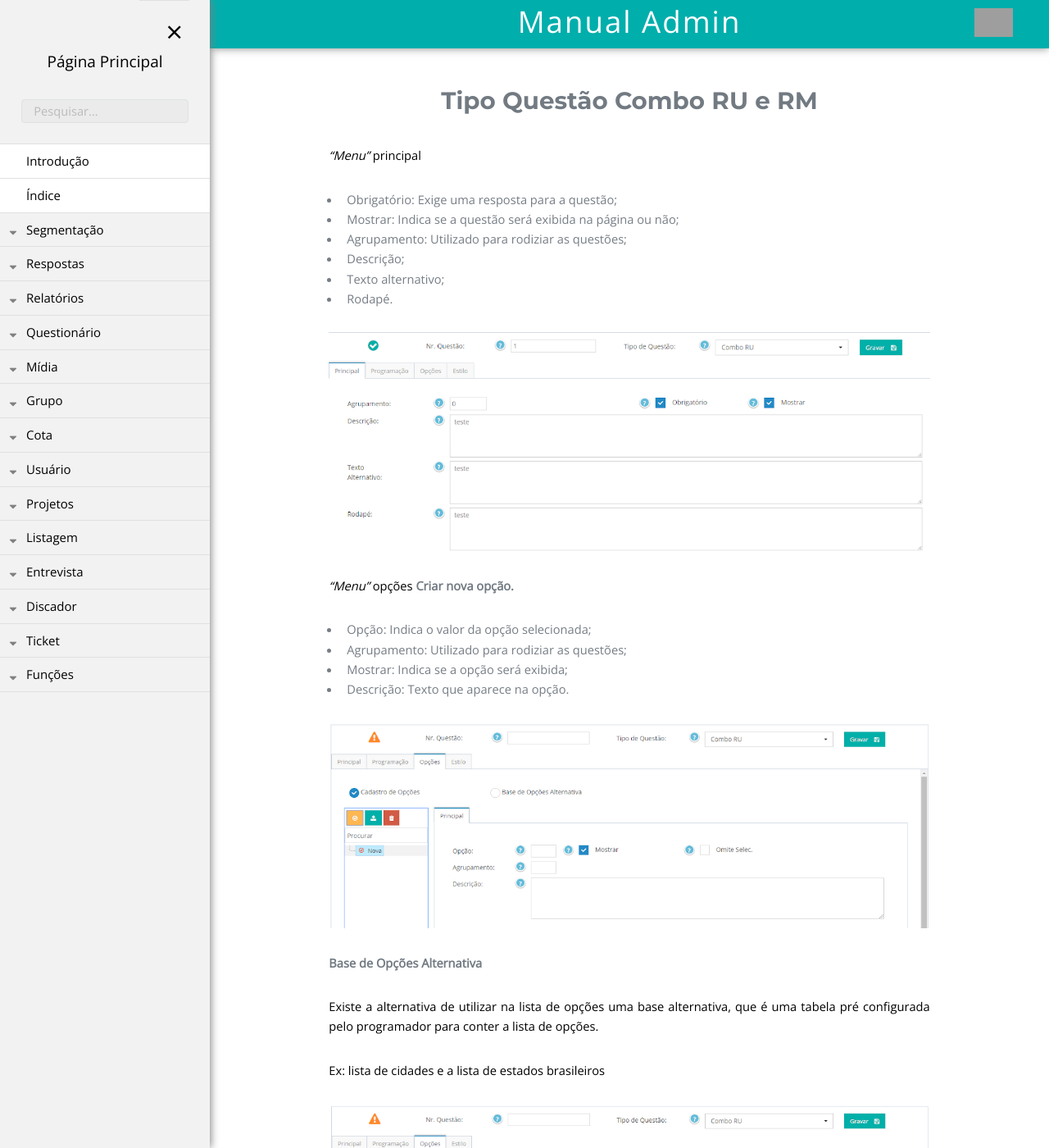
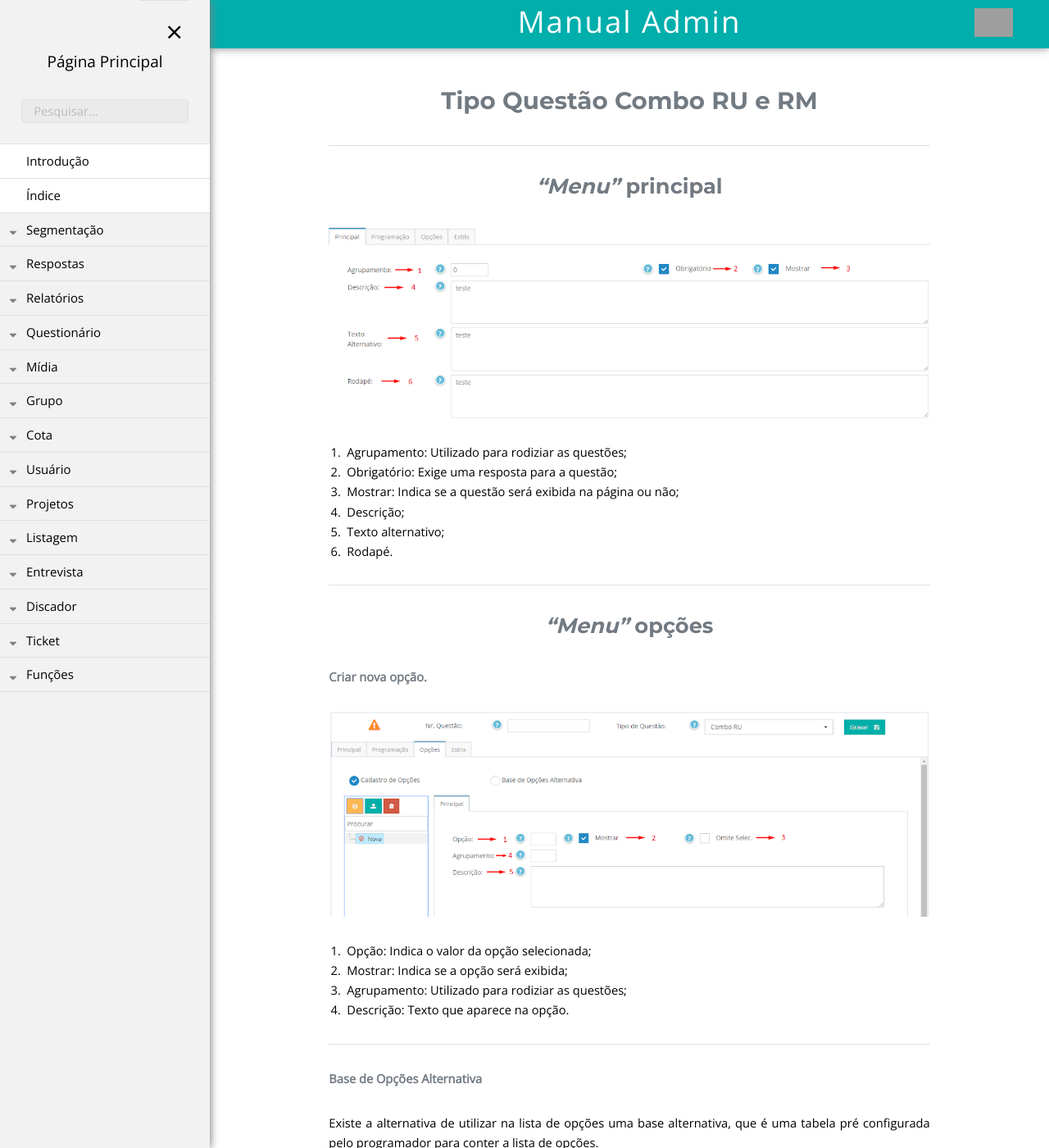
Before and after one commit to rogerio-figueiredo-hsr/hsrtechonline.github.io, a Jekyll site: the page built from _posts/2018-06-18-tipo-questao-combo-ru.md, in a window 1280 px wide and 1400 px high. Shown: the whole window at 82% size. Built offline with Jekyll 4.4.1, drawn with Linux system fonts in a browser that asks for light colours; some of the changed lines change nothing that is shown; grey boxes are pictures that could not be loaded.

Commit message:
Atualizando imagens do questionário

```diff
--- a/_posts/2018-06-18-tipo-questao-combo-ru.md
+++ b/_posts/2018-06-18-tipo-questao-combo-ru.md
@@ -7,24 +7,32 @@ pasta: "Questionario"
 ---
 # Tipo Questão Combo RU e RM
 
-*"Menu"* principal
-- Obrigatório: Exige uma resposta para a questão;
-- Mostrar: Indica se a questão será exibida na página ou não;
-- Agrupamento: Utilizado para rodiziar as questões;
-- Descrição;
-- Texto alternativo;
-- Rodapé.
+----
+
+## *"Menu"* principal
 
 ![Imagem de apoio 1]({{ "/assets/img/tipo-questao-combo-ru-01.png" | prepend: site.baseurl }})
 
-*"Menu"* opções
+1. Agrupamento: Utilizado para rodiziar as questões;
+2. Obrigatório: Exige uma resposta para a questão;
+3. Mostrar: Indica se a questão será exibida na página ou não;
+4. Descrição;
+5. Texto alternativo;
+6. Rodapé.
+
+----
+
+## *"Menu"* opções
 **Criar nova opção.**
-- Opção: Indica o valor da opção selecionada;
-- Agrupamento: Utilizado para rodiziar as questões;
-- Mostrar: Indica se a opção será exibida;
-- Descrição: Texto que aparece na opção.
 
 ![Imagem de apoio 2]({{ "/assets/img/tipo-questao-combo-ru-02.png" | prepend: site.baseurl }})
+
+1. Opção: Indica o valor da opção selecionada;
+2. Mostrar: Indica se a opção será exibida;
+3. Agrupamento: Utilizado para rodiziar as questões;
+4. Descrição: Texto que aparece na opção.
+
+----
 
 **Base de Opções Alternativa**
 
```
Also changed, not shown: assets/img/tipo-questao-combo-ru-01.png, assets/img/tipo-questao-combo-ru-02.png.
